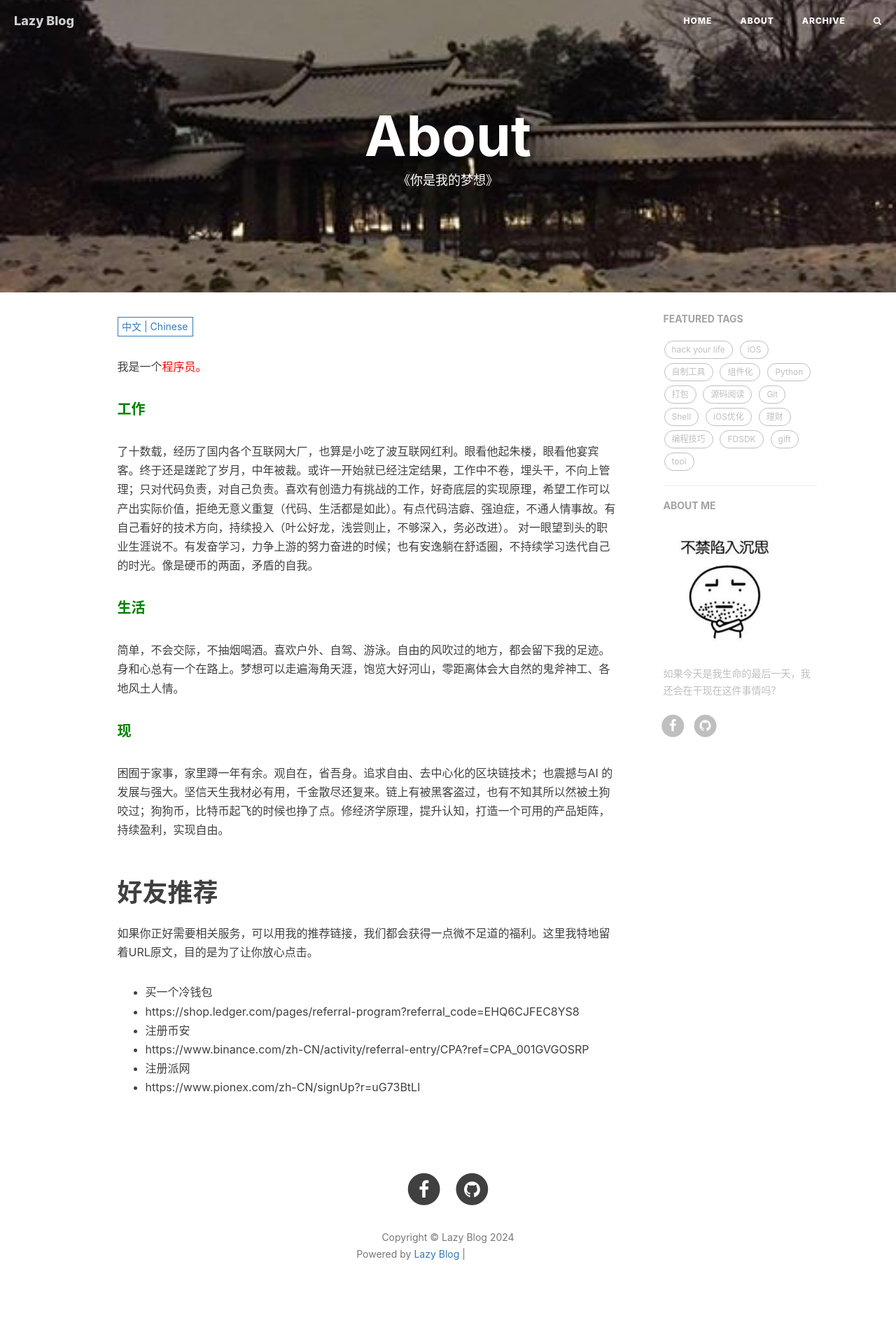
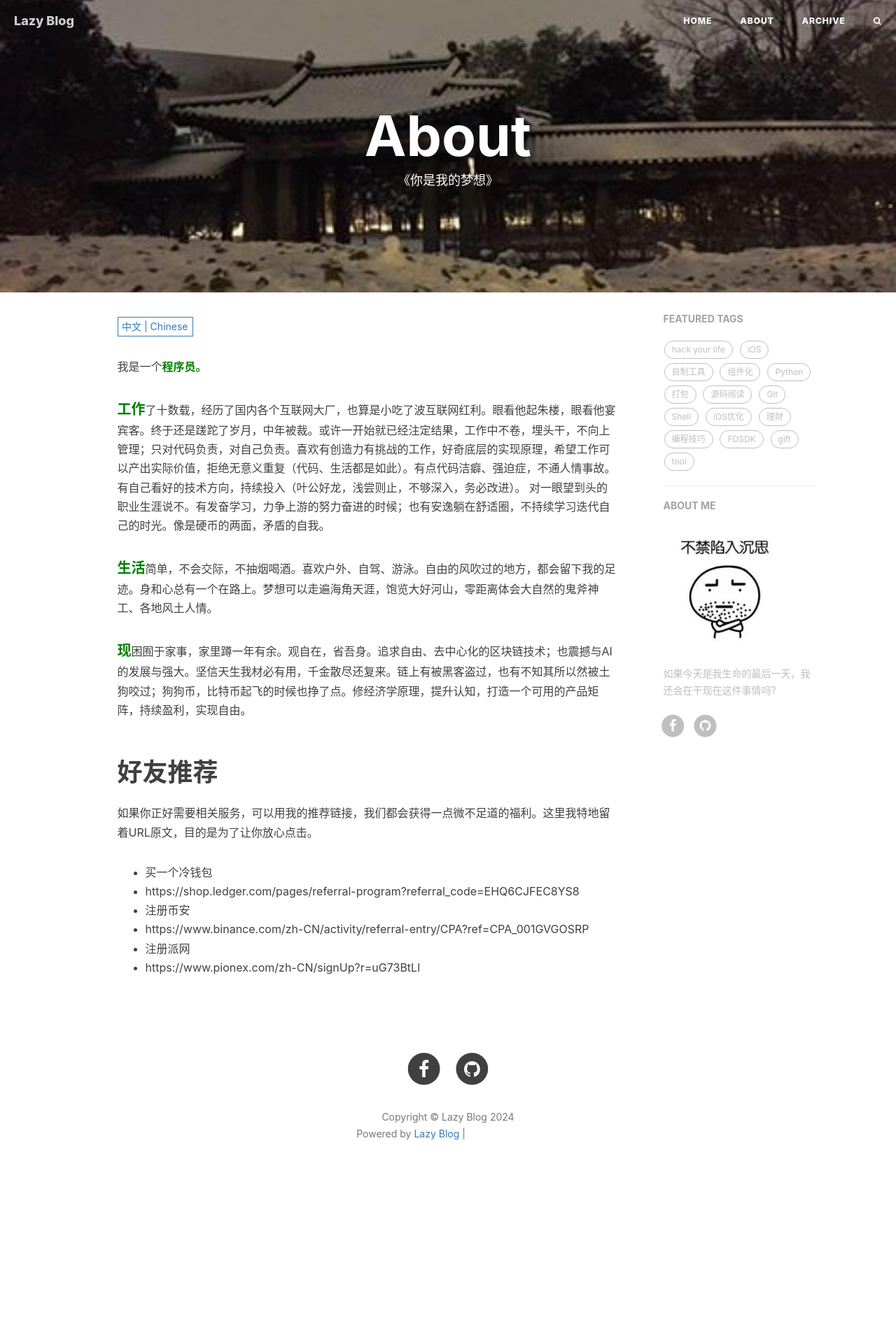
Before and after one commit to toolazytoname/toolazytoname.github.io, a Jekyll site: the page built from about.html, in a window 1280 px wide. Shown: the whole page at 70% size. Built offline with Jekyll 4.4.1, drawn with Linux system fonts in a browser that asks for light colours; nearby versions of some CDN libraries; comment, search, counter and statistics services are not loaded; after the commit the page ends 1725 px from its top, so only the background shows below that; grey boxes are pictures that could not be loaded.

Commit message:
edit about

```diff
--- a/_includes/about/zh.md
+++ b/_includes/about/zh.md
@@ -1,14 +1,14 @@
-我是一个<span style="color: red;">程序员。</span>
+我是一个<span style="font-weight: bold; color: green;">程序员。</span>
 
-<div style="font-size: 20px; color: green; font-weight: bold; display: inline;">工作</div>了十数载，经历了国内各个互联网大厂，也算是小吃了波互联网红利。眼看他起朱楼，眼看他宴宾客。终于还是蹉跎了岁月，中年被裁。或许一开始就已经注定结果，工作中不卷，埋头干，不向上管理；只对代码负责，对自己负责。喜欢有创造力有挑战的工作，好奇底层的实现原理，希望工作可以产出实际价值，拒绝无意义重复（代码、生活都是如此）。有点代码洁癖、强迫症，不通人情事故。有自己看好的技术方向，持续投入（叶公好龙，浅尝则止，不够深入，务必改进）。
+<span style="font-size: 20px; color: green; font-weight: bold; ">工作</span>了十数载，经历了国内各个互联网大厂，也算是小吃了波互联网红利。眼看他起朱楼，眼看他宴宾客。终于还是蹉跎了岁月，中年被裁。或许一开始就已经注定结果，工作中不卷，埋头干，不向上管理；只对代码负责，对自己负责。喜欢有创造力有挑战的工作，好奇底层的实现原理，希望工作可以产出实际价值，拒绝无意义重复（代码、生活都是如此）。有点代码洁癖、强迫症，不通人情事故。有自己看好的技术方向，持续投入（叶公好龙，浅尝则止，不够深入，务必改进）。
 对一眼望到头的职业生涯说不。有发奋学习，力争上游的努力奋进的时候；也有安逸躺在舒适圈，不持续学习迭代自己的时光。像是硬币的两面，矛盾的自我。
 
 
-<div style="font-size: 20px; color: green; font-weight: bold; ">生活</div>简单，不会交际，不抽烟喝酒。喜欢户外、自驾、游泳。自由的风吹过的地方，都会留下我的足迹。身和心总有一个在路上。梦想可以走遍海角天涯，饱览大好河山，零距离体会大自然的鬼斧神工、各地风土人情。
+<span style="font-size: 20px; color: green; font-weight: bold; ">生活</span>简单，不会交际，不抽烟喝酒。喜欢户外、自驾、游泳。自由的风吹过的地方，都会留下我的足迹。身和心总有一个在路上。梦想可以走遍海角天涯，饱览大好河山，零距离体会大自然的鬼斧神工、各地风土人情。
 
 
 
-<div style="font-size: 20px; color: green; font-weight: bold;display: block;">现</div>困囿于家事，家里蹲一年有余。观自在，省吾身。追求自由、去中心化的区块链技术；也震撼与AI 的发展与强大。坚信天生我材必有用，千金散尽还复来。链上有被黑客盗过，也有不知其所以然被土狗咬过；狗狗币，比特币起飞的时候也挣了点。修经济学原理，提升认知，打造一个可用的产品矩阵，持续盈利，实现自由。
+<span style="font-size: 20px; color: green; font-weight: bold;">现</span>困囿于家事，家里蹲一年有余。观自在，省吾身。追求自由、去中心化的区块链技术；也震撼与AI 的发展与强大。坚信天生我材必有用，千金散尽还复来。链上有被黑客盗过，也有不知其所以然被土狗咬过；狗狗币，比特币起飞的时候也挣了点。修经济学原理，提升认知，打造一个可用的产品矩阵，持续盈利，实现自由。
 
 # 好友推荐
 如果你正好需要相关服务，可以用我的推荐链接，我们都会获得一点微不足道的福利。这里我特地留着URL原文，目的是为了让你放心点击。
```
